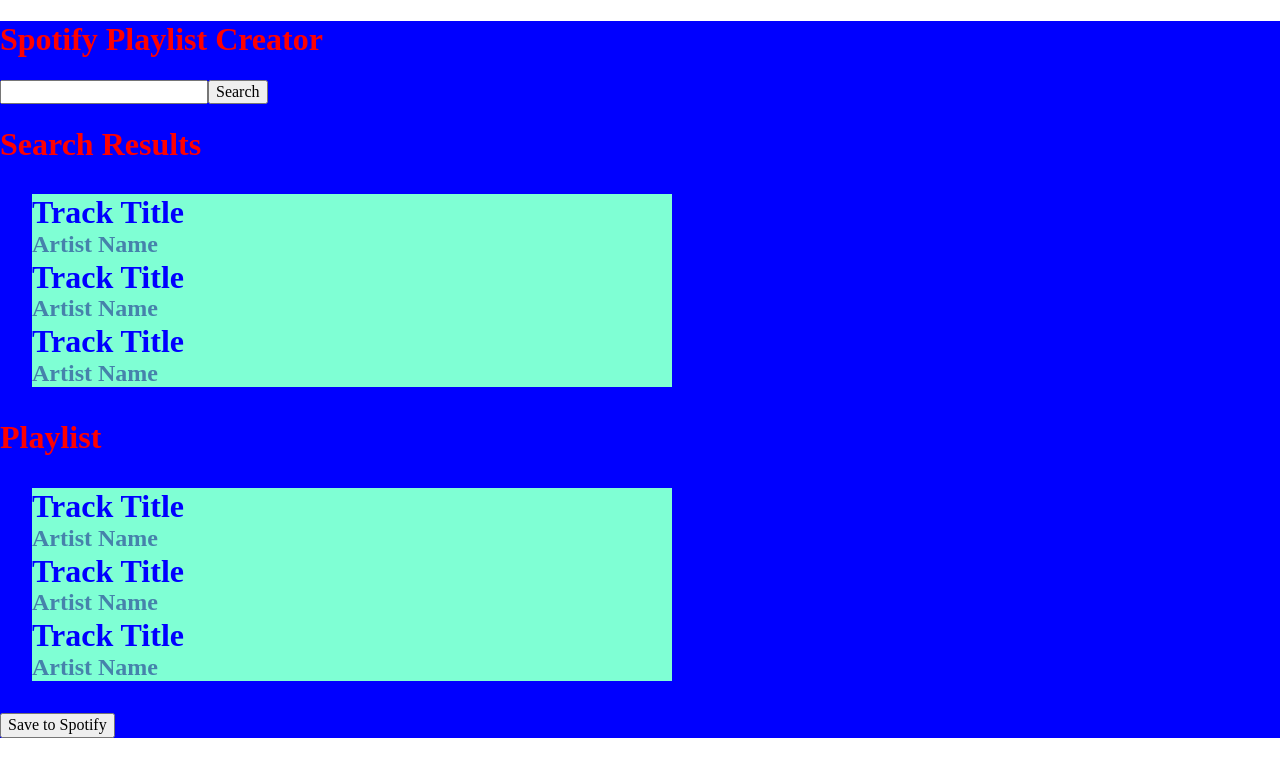
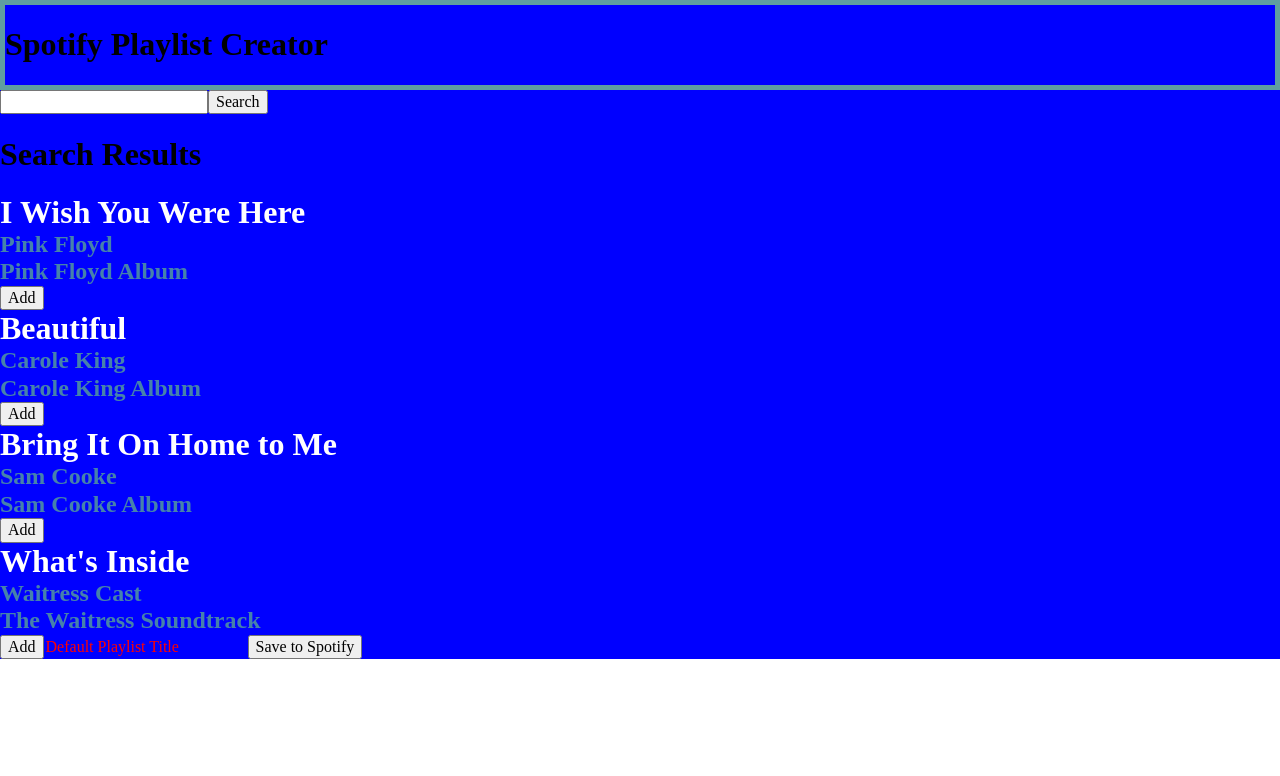
Before and after one commit to cmdarcy/spotify-playlist-reactapp, a React (Create React App) app: page / in a window 1280 px wide. Shown: the top 776 px of the page. Built offline with nearby package versions, Linux system fonts and the light colour scheme.

Commit message:
implement playlist, track listing, add and remove buttons, update styling

```diff
--- a/src/App.css
+++ b/src/App.css
@@ -1,3 +1,7 @@
 .App {
 	background-color: blue;
 }
+
+.App-header {
+	border: cadetblue 5px solid;
+}
--- a/src/App.js
+++ b/src/App.js
@@ -1,11 +1,66 @@
+import { useState } from "react";
 import "./App.css";
 import Playlist from "./components/playlist/playlist";
-import SaveToSpotify from "./components/saveToSpotify/SaveToSpotifyBtn";
 import SearchBar from "./components/searchBar/SearchBar";
-import SearchBtn from "./components/searchBtn/SearchBtn";
 import SearchResults from "./components/searchResults/SearchResults";
 
+const dummySearchResults = [
+	{
+		title: "I Wish You Were Here",
+		artist: "Pink Floyd",
+		album: "Pink Floyd Album",
+		id: 1,
+	},
+	{
+		title: "Beautiful",
+		artist: "Carole King",
+		album: "Carole King Album",
+		id: 2,
+	},
+	{
+		title: "Bring It On Home to Me",
+		artist: "Sam Cooke",
+		album: "Sam Cooke Album",
+		id: 3,
+	},
+	{
+		title: "What's Inside",
+		artist: "Waitress Cast",
+		album: "The Waitress Soundtrack",
+		id: 4,
+	},
+];
+
 function App() {
+	const [searchResults, setSearchResults] = useState(dummySearchResults);
+	const [playListTitle, setPlaylistTitle] = useState("Default Playlist Title");
+	const [playListTracks, setPlayListTracks] = useState([]);
+
+	function addTrackHandler(track) {
+		let exists = false;
+		for (let i = 0; i < playListTracks.length; i++) {
+			if (playListTracks[i].id === track.id) {
+				exists = true;
+				break;
+			}
+		}
+
+		if (!exists) {
+			console.log(`The track is not currently in the playlist`);
+			setPlayListTracks([track, ...playListTracks]);
+		} else {
+			console.log(`The track is already in the playlist`);
+		}
+	}
+
+	function removeTrackHandler(track) {
+		setPlayListTracks(playListTracks.filter((item) => item.id !== track.id));
+	}
+
+	function titleChangeHandler(e) {
+		setPlaylistTitle(e.target.value);
+	}
+
 	return (
 		<div className="App">
 			<div className="App-header">
@@ -13,10 +68,17 @@
 			</div>
 			<div className="App-body">
 				<SearchBar />
-				<SearchBtn />
-				<SearchResults />
-				<Playlist />
-				<SaveToSpotify />
+				<button>Search</button>
+				<SearchResults
+					searchResults={searchResults}
+					addTrack={addTrackHandler}
+				/>
+				<Playlist
+					title={playListTitle}
+					tracks={playListTracks}
+					removeTrack={removeTrackHandler}
+					titleChange={titleChangeHandler}
+				/>
 			</div>
 		</div>
 	);
--- a/src/components/playlist/playlist.jsx
+++ b/src/components/playlist/playlist.jsx
@@ -1,11 +1,21 @@
 import Tracklist from "../tracklist/tracklist";
 import styles from "./playlist.module.css";
 
-export default function Playlist() {
+export default function Playlist({ title, tracks, removeTrack, titleChange }) {
 	return (
 		<>
-			<h1 className={styles.h1}>Playlist</h1>
-			<Tracklist />
+			<input
+				value={title}
+				onChange={titleChange}
+				type="text"
+				className={styles.playListTitle}
+			/>
+			<Tracklist
+				tracklist={tracks}
+				buttonHandler={removeTrack}
+				searchListButton={false}
+			/>
+			<button>Save to Spotify</button>
 		</>
 	);
 }
--- a/src/components/playlist/playlist.module.css
+++ b/src/components/playlist/playlist.module.css
@@ -1,3 +1,5 @@
-h1 {
+.playListTitle {
 	color: red;
+	background-color: transparent;
+	border: none;
 }
--- a/src/components/saveToSpotify/SaveToSpotifyBtn.jsx
+++ /dev/null
@@ -1,3 +0,0 @@
-export default function SaveToSpotify() {
-	return <button>Save to Spotify</button>;
-}
--- a/src/components/searchBtn/SearchBtn.jsx
+++ /dev/null
@@ -1,3 +0,0 @@
-export default function SearchBtn() {
-	return <button>Search</button>;
-}
--- a/src/components/searchResults/SearchResults.jsx
+++ b/src/components/searchResults/SearchResults.jsx
@@ -1,10 +1,14 @@
 import Tracklist from "../tracklist/tracklist";
 
-export default function SearchResults() {
+export default function SearchResults({ searchResults, addTrack }) {
 	return (
 		<>
 			<h1>Search Results</h1>
-			<Tracklist />
+			<Tracklist
+				tracklist={searchResults}
+				buttonHandler={addTrack}
+				searchListButton={true}
+			/>
 		</>
 	);
 }
--- a/src/components/track/track.jsx
+++ b/src/components/track/track.jsx
@@ -1,10 +1,11 @@
 import styles from "./track.module.css";
 
-export default function Track() {
+export default function Track({ title, artist, album }) {
 	return (
 		<>
-			<h1 className={styles.trackTitle}>Track Title</h1>
-			<h2 className={styles.trackArtist}>Artist Name</h2>
+			<h1 className={styles.trackTitle}>{title}</h1>
+			<h2 className={styles.trackArtist}>{artist}</h2>
+			<h2 className={styles.trackArtist}>{album}</h2>
 		</>
 	);
 }
--- a/src/components/track/track.module.css
+++ b/src/components/track/track.module.css
@@ -1,5 +1,5 @@
 .trackTitle {
-	color: blue;
+	color: white;
 	margin: 0em;
 }
 
@@ -7,3 +7,8 @@
 	color: rgb(70, 130, 171);
 	margin: 0em;
 }
+
+.trackAlbum {
+	color: rgb(70, 130, 171);
+	margin: 0em;
+}
--- a/src/components/tracklist/tracklist.jsx
+++ b/src/components/tracklist/tracklist.jsx
@@ -1,12 +1,22 @@
 import Track from "../track/track";
 import styles from "./tracklist.module.css";
 
-export default function Tracklist() {
-	return (
-		<div className={styles.tracklist}>
-			<Track />
-			<Track />
-			<Track />
-		</div>
-	);
+export default function Tracklist({
+	tracklist,
+	buttonHandler,
+	searchListButton,
+}) {
+	return tracklist.map((track) => (
+		<>
+			<Track
+				title={track.title}
+				artist={track.artist}
+				album={track.album}
+				key={track.id}
+			/>
+			<button onClick={() => buttonHandler(track)}>
+				{searchListButton ? "Add" : "Remove"}
+			</button>
+		</>
+	));
 }
```
Also changed, not shown: src/components/saveToSpotify/SaveToSpotifyBtn.module.css (deleted), src/components/searchBtn/SearchBtn.module.css (deleted).
